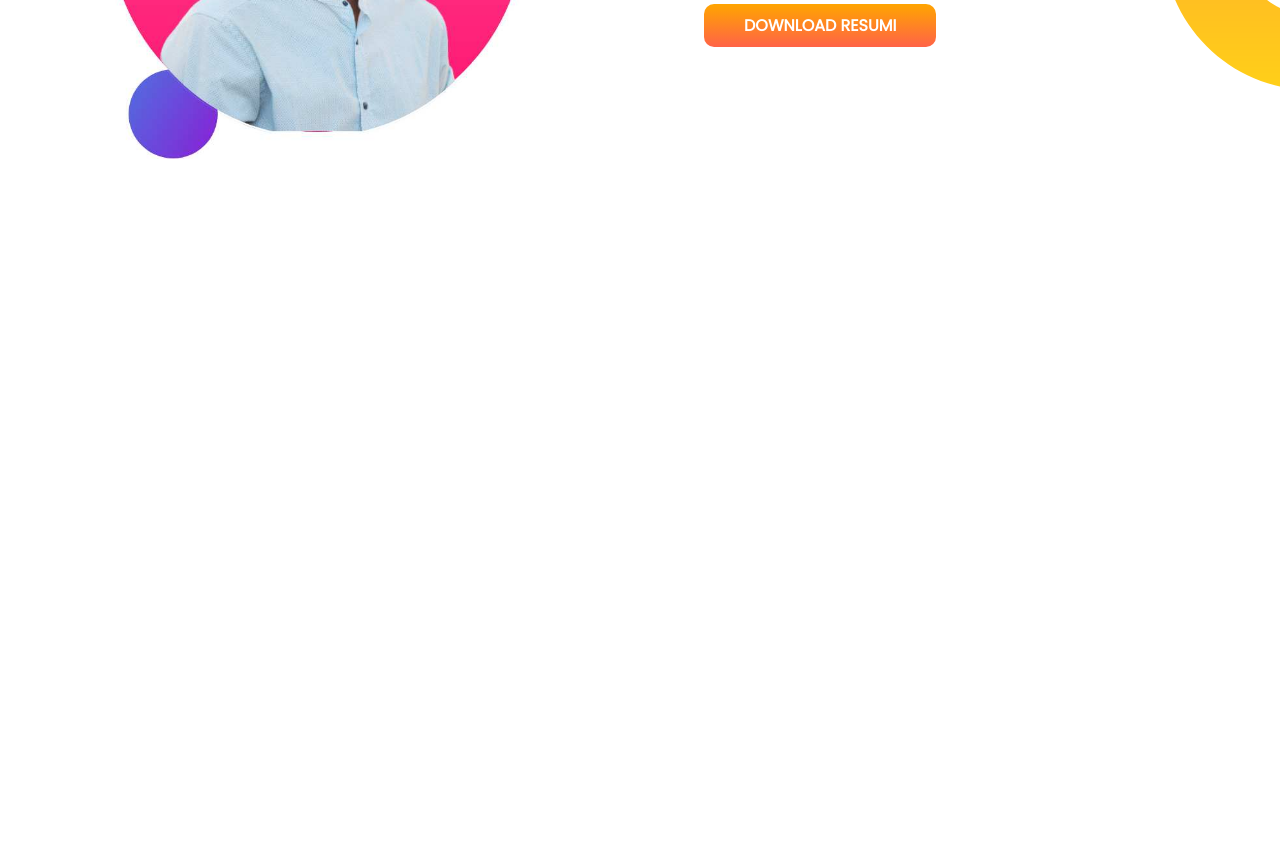
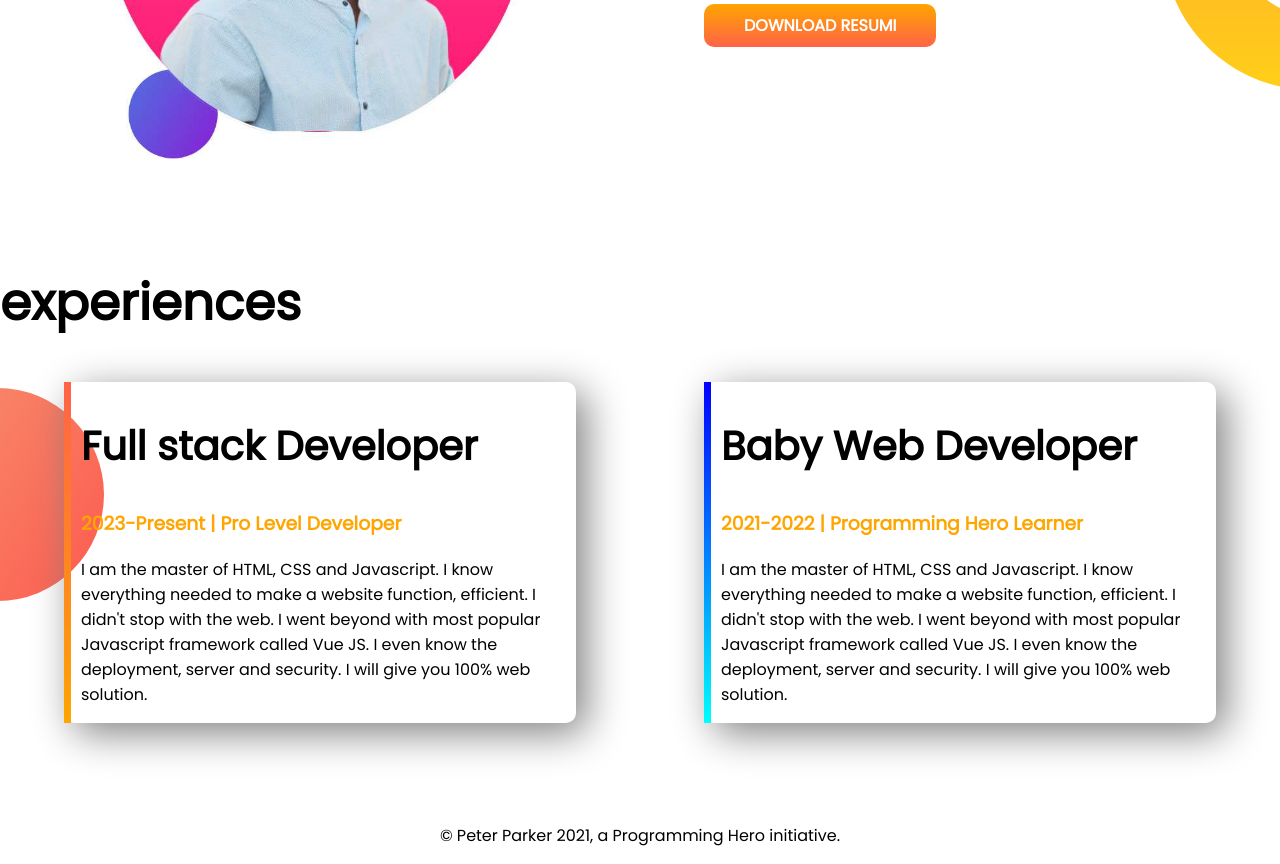
Before and after one commit to lutfour7/devloper-portfolio2, a plain HTML site: page index.html in a window 1280 px wide. Shown: the part 947-1811 px from the top of the page. Before the commit the page ends 1213 px from the top, so only its background shows below. Drawn offline with Linux system fonts and the light colour scheme.

Commit message:
thard cimmit

```diff
--- a/index.html
+++ b/index.html
@@ -11,7 +11,7 @@
 <link href="https://fonts.googleapis.com/css2?family=Poppins&display=swap" rel="stylesheet">
 </head>
 <body>
-  <section class="top-banner">
+  <section class="top-banner flexible-container">
 
     <div class="half-width">
      <h1>Welcome to</h1>
@@ -27,7 +27,7 @@
   <!--------------------------------------------
                   2nd section
   --------------------------------------------->
-  <section class="dream-bog">
+  <section class="dream-bog flexible-container">
     <div class="half-width" >
       <img src="images/lutfour2-portfolio.jpg" alt="">
     </div>
@@ -38,6 +38,25 @@
       <a class="link-button" target="blunk" href="">DOWNLOAD RESUMI</a>
     </div>
   </section>
+  <section class="experience">
+    <h1>experiences</h1>
+    <div class="flexible-container">
+      <div id="web-dev-exprience" class="half-width2">
+        <h2>Full stack Developer</h2>
+        <h3 class="orange-color">2023-Present | Pro Level Developer</h3>
+        <p>I am the master of HTML, CSS and Javascript. I know everything needed to make a website function, efficient. I didn't stop with the web. I went beyond with most popular Javascript framework called Vue JS. I even know the deployment, server and security. I will give you 100% web solution.</p>
+      </div>
+      <div id="full-stack-experince" class="half-width2">
+        <h2>Baby Web Developer</h2>
+        <h3 class="orange-color">2021-2022 | Programming Hero Learner</h3>
+        <p>I am the master of HTML, CSS and Javascript. I know everything needed to make a website function, efficient. I didn't stop with the web. I went beyond with most popular Javascript framework called Vue JS. I even know the deployment, server and security. I will give you 100% web solution.</p>
+      </div>
+    </div>
+
+  </section>
+  <footer>
+    <p>© Peter Parker 2021, a Programming Hero initiative.</p>
+  </footer>
 
 </body>
 </html>
--- a/style.css
+++ b/style.css
@@ -5,17 +5,22 @@ body{
 h1{
   font-size: 50px;
 }
+h2{
+  font-size: 40px;
+}
 .orange-color{
   color: orange;
 }
-section{
+.flexible-container{
   display: flex;
   margin-bottom: 100px;
 }
 .half-width{
   width: 50%;
   padding-left: 5%;
+
 }
+
 .half-width img{
   width: 80%;
 }
@@ -36,3 +41,31 @@ section{
   background-repeat: no-repeat;
   background-position: right;
 }
+.experience{
+  background-image: url(images/exp-bg.png);
+  background-repeat: no-repeat;
+  background-position:left;
+}
+.half-width2{
+  width: 40%;
+  margin-left: 5%;
+  margin-right: 5%;
+  padding-left: 10px;
+  padding-right: 10px ;
+  box-shadow: 10px 10px 40px grey;
+  border-radius: 10px;
+
+}
+#web-dev-exprience{
+  border-left: 7px solid;
+  border-image: linear-gradient(tomato, orange);
+  border-image-slice: 1;
+}
+#full-stack-experince{
+  border-left: 7px solid;
+  border-image: linear-gradient(blue, cyan);
+  border-image-slice: 1;
+}
+footer{
+  text-align: center;
+}
```
